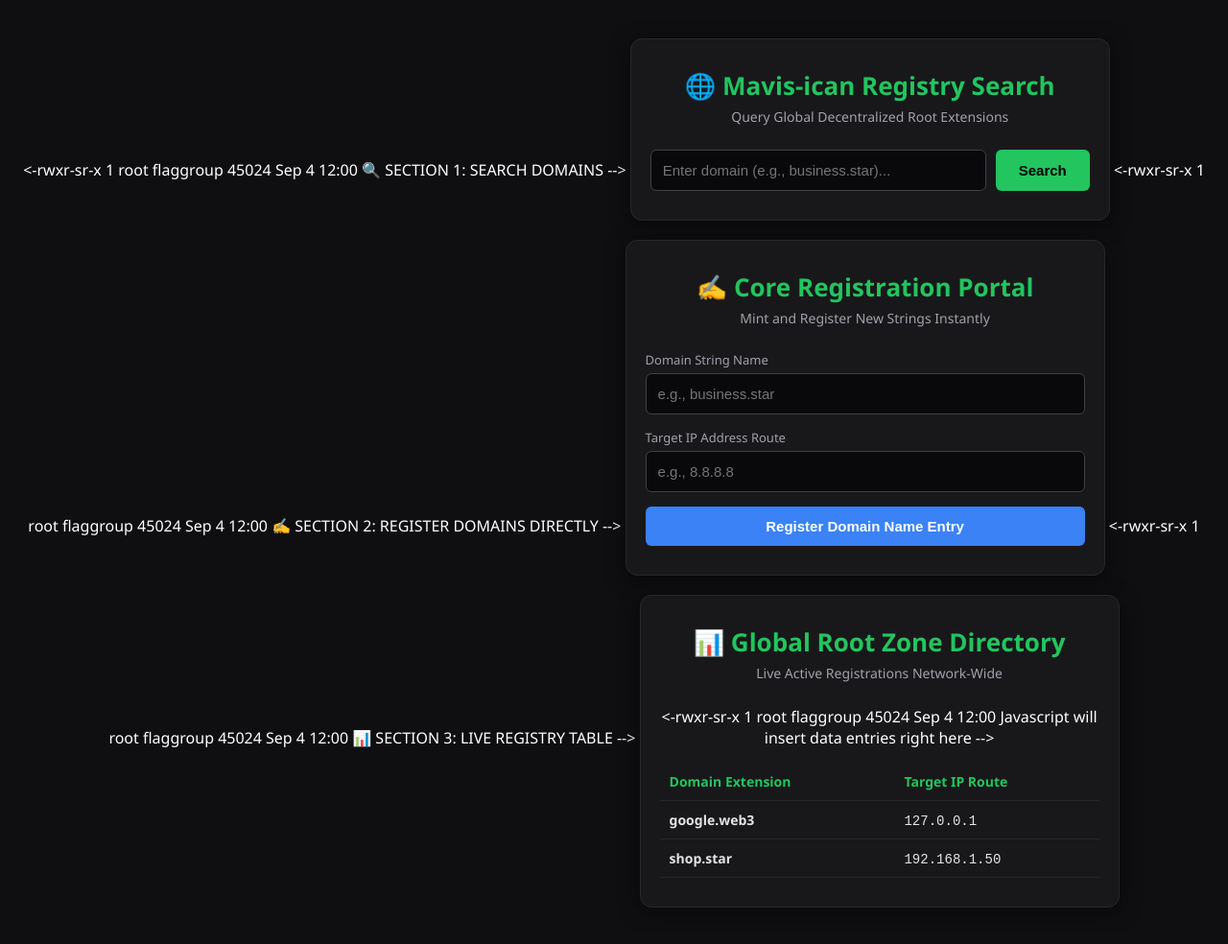
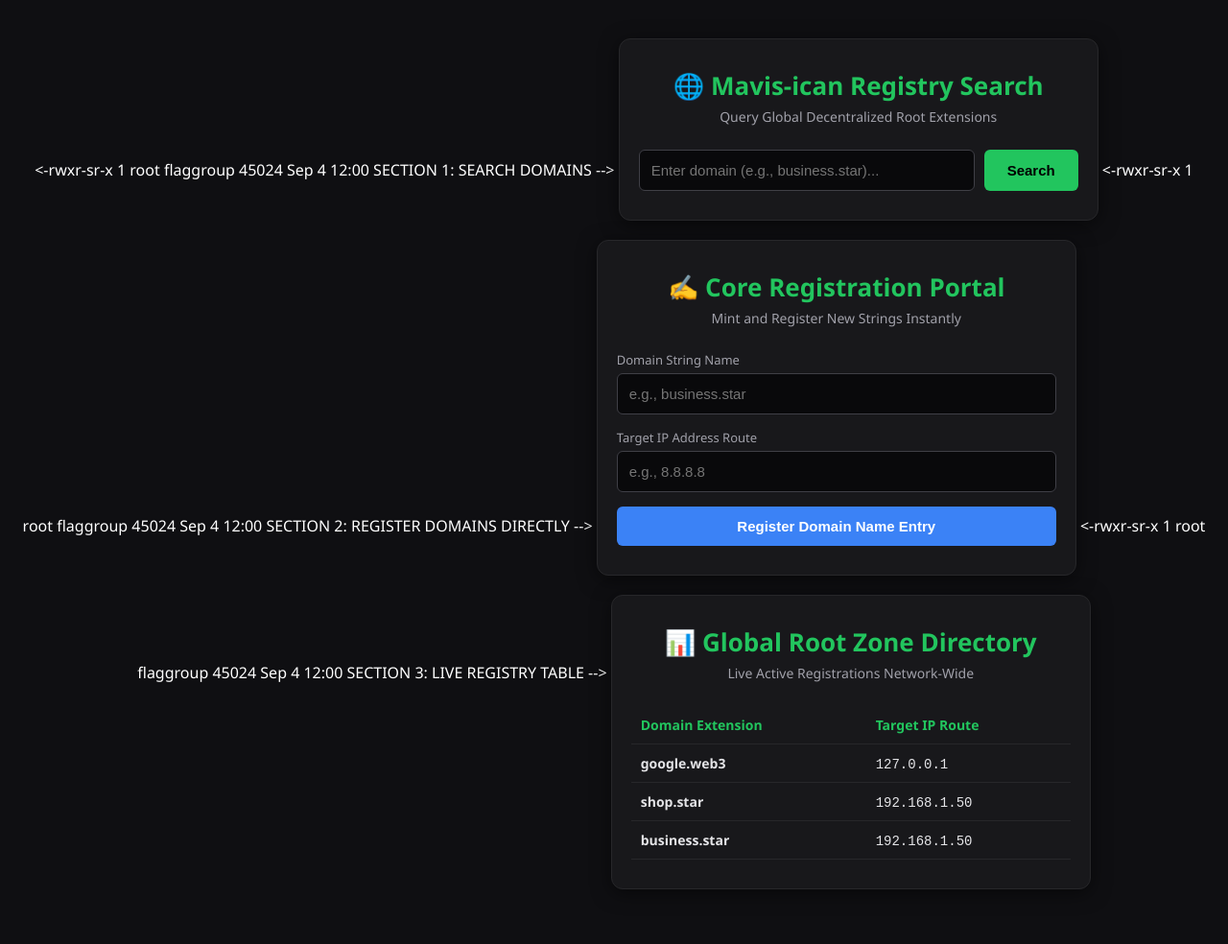
Before and after one commit to lavish4517/Mavis-ican, a website: page index.html in a window 1280 px wide. Shown: the whole page at 96% size. Drawn offline with Linux system fonts and the light colour scheme.

```diff
--- a/index.html
+++ b/index.html
@@ -22,7 +22,6 @@
         .available { background: rgba(34, 197, 94, 0.1); border: 1px solid #22c55e; color: #4ade80; }
         .taken { background: rgba(239, 68, 68, 0.1); border: 1px solid #ef4444; color: #f87171; }
 
-        /* Table Styles */
         table { width: 100%; border-collapse: collapse; margin-top: 15px; text-align: left; font-size: 14px; }
         th, td { padding: 10px; border-bottom: 1px solid #27272a; }
         th { color: #22c55e; font-weight: 600; }
@@ -31,7 +30,7 @@
 </head>
 <body>
 
-    <-rwxr-sr-x  1 root  flaggroup  45024 Sep  4 12:00 🔍 SECTION 1: SEARCH DOMAINS -->
+    <-rwxr-sr-x  1 root  flaggroup  45024 Sep  4 12:00 SECTION 1: SEARCH DOMAINS -->
     <div class="card">
         <h1>🌐 Mavis-ican Registry Search</h1>
         <p>Query Global Decentralized Root Extensions</p>
@@ -42,7 +41,7 @@
         <div id="result" class="result-box"></div>
     </div>
 
-    <-rwxr-sr-x  1 root  flaggroup  45024 Sep  4 12:00 ✍️ SECTION 2: REGISTER DOMAINS DIRECTLY -->
+    <-rwxr-sr-x  1 root  flaggroup  45024 Sep  4 12:00 SECTION 2: REGISTER DOMAINS DIRECTLY -->
     <div class="card">
         <h1>✍️ Core Registration Portal</h1>
         <p>Mint and Register New Strings Instantly</p>
@@ -61,7 +60,7 @@
         <div id="regResult" class="result-box"></div>
     </div>
 
-    <-rwxr-sr-x  1 root  flaggroup  45024 Sep  4 12:00 📊 SECTION 3: LIVE REGISTRY TABLE -->
+    <-rwxr-sr-x  1 root  flaggroup  45024 Sep  4 12:00 SECTION 3: LIVE REGISTRY TABLE -->
     <div class="card">
         <h1>📊 Global Root Zone Directory</h1>
         <p>Live Active Registrations Network-Wide</p>
@@ -73,21 +72,19 @@
                 </tr>
             </thead>
             <tbody id="directoryBody">
-                <-rwxr-sr-x  1 root  flaggroup  45024 Sep  4 12:00 Javascript will insert data entries right here -->
             </tbody>
         </table>
     </div>
 
     <script>
-        // Database Initialization
         if (!localStorage.getItem('mavis_dns')) {
             localStorage.setItem('mavis_dns', JSON.stringify({
                 "google.web3": "127.0.0.1",
-                "shop.star": "192.168.1.50"
+                "shop.star": "192.168.1.50",
+                "business.star": "192.168.1.50"
             }));
         }
 
-        // Render Directory List on boot load
         updateDirectoryTable();
 
         function searchDomain() {
@@ -126,14 +123,13 @@
             document.getElementById('regDomain').value = '';
             document.getElementById('regIp').value = '';
 
-            // Instantly update database tables
             updateDirectoryTable();
         }
 
         function updateDirectoryTable() {
             const tbody = document.getElementById('directoryBody');
             const db = JSON.parse(localStorage.getItem('mavis_dns'));
-            tbody.innerHTML = ''; // Wipe list clean before re-rendering
+            tbody.innerHTML = '';
 
             for (const [domain, ip] of Object.entries(db)) {
                 const row = document.createElement('tr');
```
